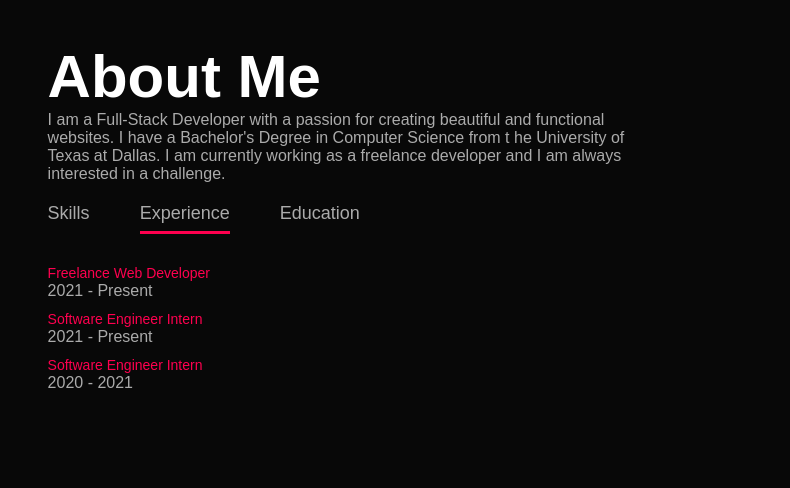
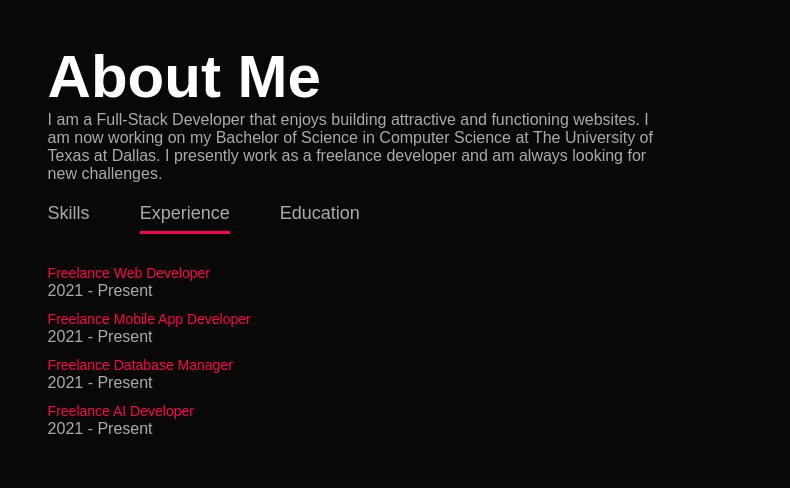
Before and after one commit to zaineel/zaineelmithani.github.io, a plain HTML site: page index.html in a window 1280 px wide. Both pictures are taken after a click on the element "Experience". Shown: the part 848-1336 px from the top of the page, 490-1280 px from the left. Drawn offline with Linux system fonts and the light colour scheme.

Commit message:
Few changes

```diff
--- a/index.html
+++ b/index.html
@@ -41,10 +41,10 @@
                 </div>
                 <div class="about-col-2">
                     <h1 class="sub-title ">About Me</h1>
-                    <p>I am a Full-Stack Developer with a passion for creating beautiful and
-                        functional websites. I have a Bachelor's Degree in Computer Science from t
-                        he University of Texas at Dallas. I am currently working as a freelance developer and
-                        I am always interested in a challenge.</p>
+                    <p>I am a Full-Stack Developer that enjoys building attractive and functioning
+                        websites. I am now working on my Bachelor of Science in Computer Science at
+                        The University of Texas at Dallas. I presently work as a freelance developer and
+                        am always looking for new challenges.</p>
 
                     <div class="tab-titles">
                         <p class="tab-links active-link" onclick="openTab('skills')">Skills</p>
@@ -66,15 +66,15 @@
                     <div class="tab-contents" id="experience">
                         <ul>
                             <li><span>Freelance Web Developer</span><br>2021 - Present</li>
-                            <li><span>Software Engineer Intern</span><br>2021 - Present</li>
-                            <li><span>Software Engineer Intern</span><br>2020 - 2021</li>
+                            <li><span>Freelance Mobile App Developer</span><br>2021 - Present</li>
+                            <li><span>Freelance Database Manager</span><br>2021 - Present</li>
+                            <li><span>Freelance AI Developer</span><br>2021 - Present</li>
                         </ul>
                     </div>
 
                     <div class="tab-contents" id="education">
                         <ul>
                             <li><span>University of Texas at Dallas</span><br>Bachelor's Degree in Computer Science</li>
-                            <li><span>University of Texas at Dallas</span><br>Master's Degree in Computer Science</li>
                         </ul>
                     </div>
 
```
